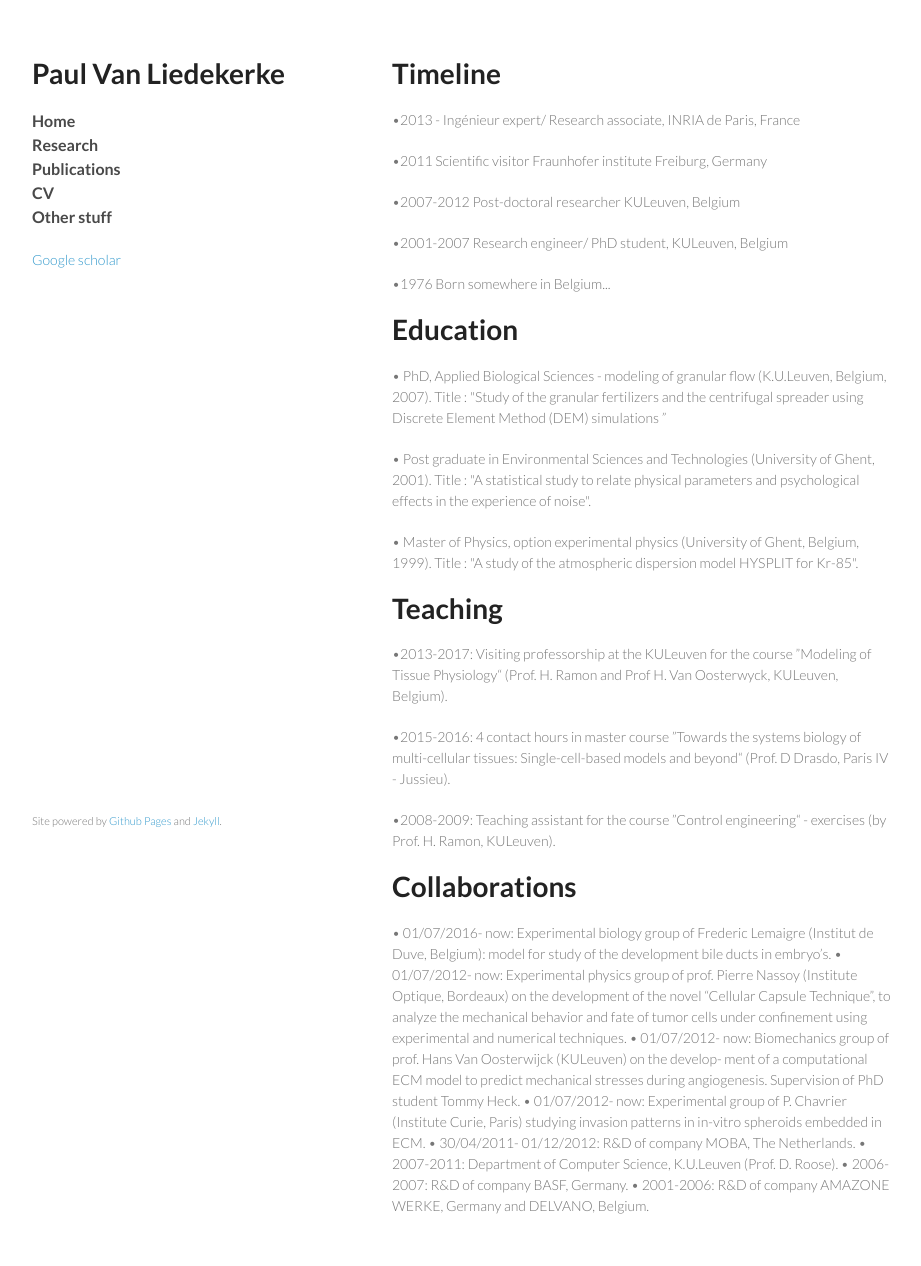
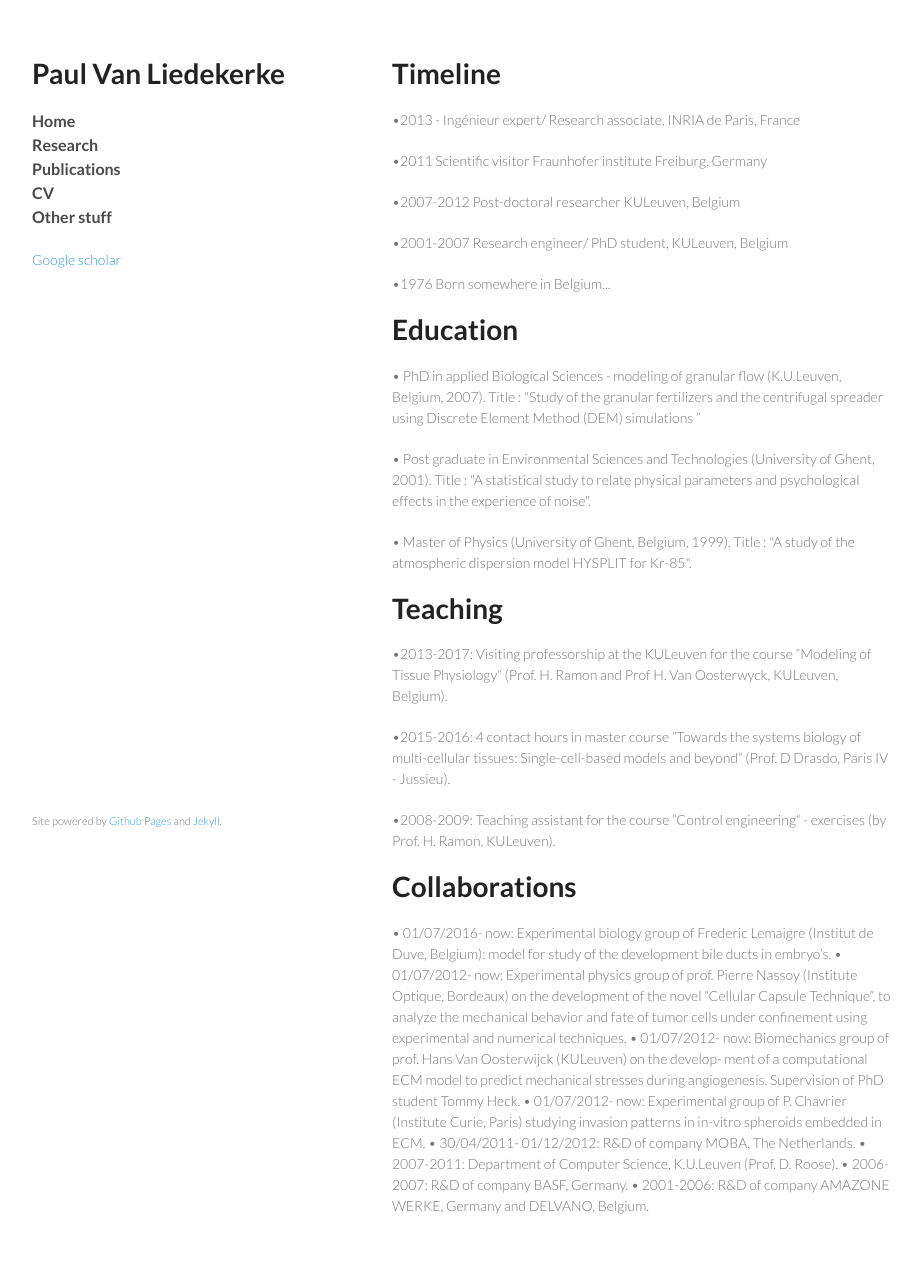
Before and after one commit to paulvanliedekerke/wittgenstein, a Jekyll site: the page cv.html, which Jekyll copies as it is, in a window 1280 px wide. Shown: the whole page, without its empty margins (178-1099 px from the left). Built offline with Jekyll 4.4.1, drawn with Linux system fonts in a browser that asks for light colours; Markdown is read by kramdown in place of the engine named in the settings.

Commit message:
Update cv.html

```diff
--- a/cv.html
+++ b/cv.html
@@ -45,12 +45,12 @@
 
 <h1>Education</h1>
 	      <p></p>
-<p>• PhD, Applied Biological Sciences - modeling of granular flow (K.U.Leuven, Belgium, 2007). Title :
+<p>• PhD in applied Biological Sciences - modeling of granular flow (K.U.Leuven, Belgium, 2007). Title :
 "Study of the granular fertilizers and the centrifugal spreader using Discrete Element Method (DEM)
 simulations ”</p>
 <p>• Post graduate in Environmental Sciences and Technologies (University of Ghent, 2001). Title : "A
 statistical study to relate physical parameters and psychological effects in the experience of noise".</p>
-<p>• Master of Physics, option experimental physics (University of Ghent, Belgium, 1999). Title : "A
+<p>• Master of Physics (University of Ghent, Belgium, 1999). Title : "A
 study of the atmospheric dispersion model HYSPLIT for Kr-85".</p>
 
 	<p></p>
```
